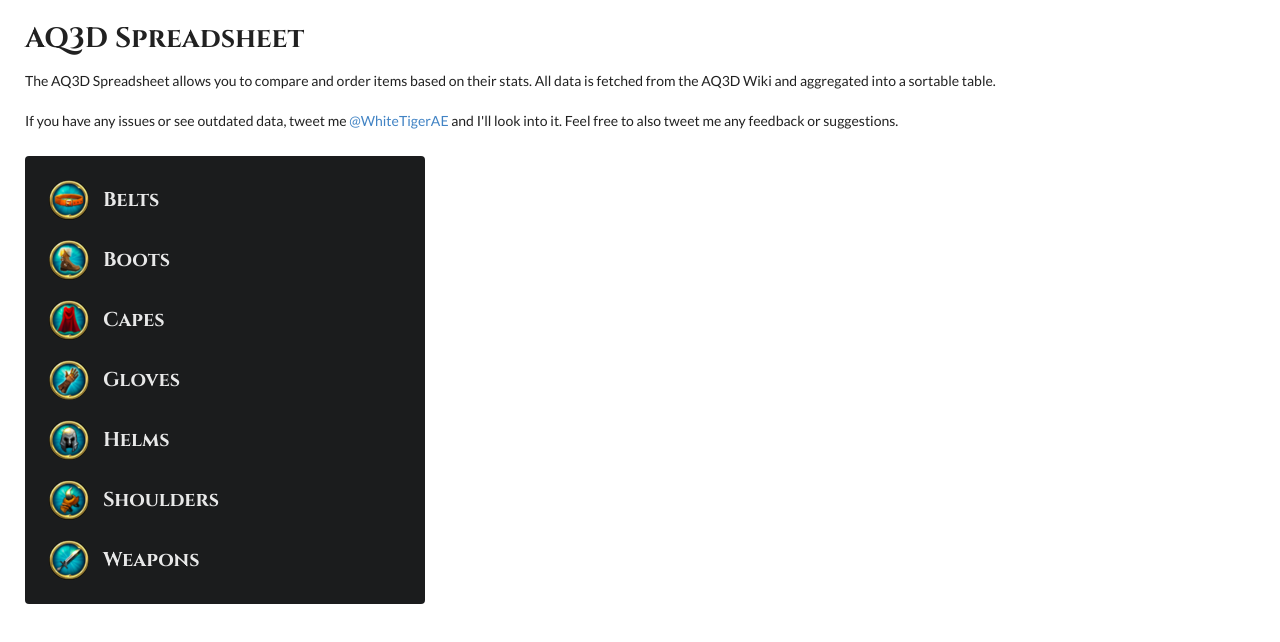
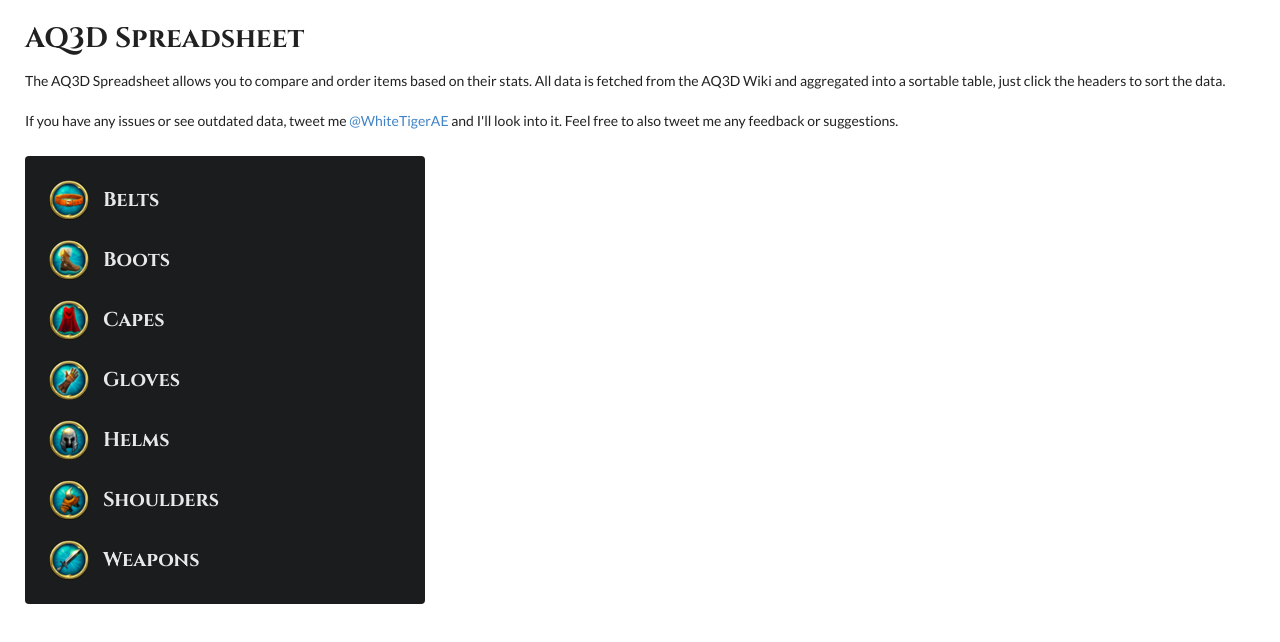
Before and after one commit to WhiteTigerAE/aq3dspreadsheet, a plain HTML site: page index.html in a window 1280 px wide. Drawn offline with Linux system fonts and the light colour scheme.

Commit message:
Updated main page message... again

```diff
--- a/index.html
+++ b/index.html
@@ -23,7 +23,7 @@
 <body>
 <div style="padding: 25px;">
     <h1 class="ui header" style="font-family: 'Cinzel', Lato, 'Helvetica Neue', Arial, Helvetica, sans-serif; font-weight: bold">AQ3D Spreadsheet</h1>
-    <p>The AQ3D Spreadsheet allows you to compare and order items based on their stats. All data is fetched from the AQ3D Wiki and aggregated into a sortable table.<br><br>
+    <p>The AQ3D Spreadsheet allows you to compare and order items based on their stats. All data is fetched from the AQ3D Wiki and aggregated into a sortable table, just click the headers to sort the data.<br><br>
         If you have any issues or see outdated data, tweet me <a href="https://twitter.com/WhiteTigerAE">@WhiteTigerAE</a> and I'll look into it. Feel free to also tweet me any feedback or suggestions.</p>
     <div class="ui inverted segment" style="max-width: 400px; margin-top: 25px;">
         <div class="ui inverted huge middle aligned selection list">
```
